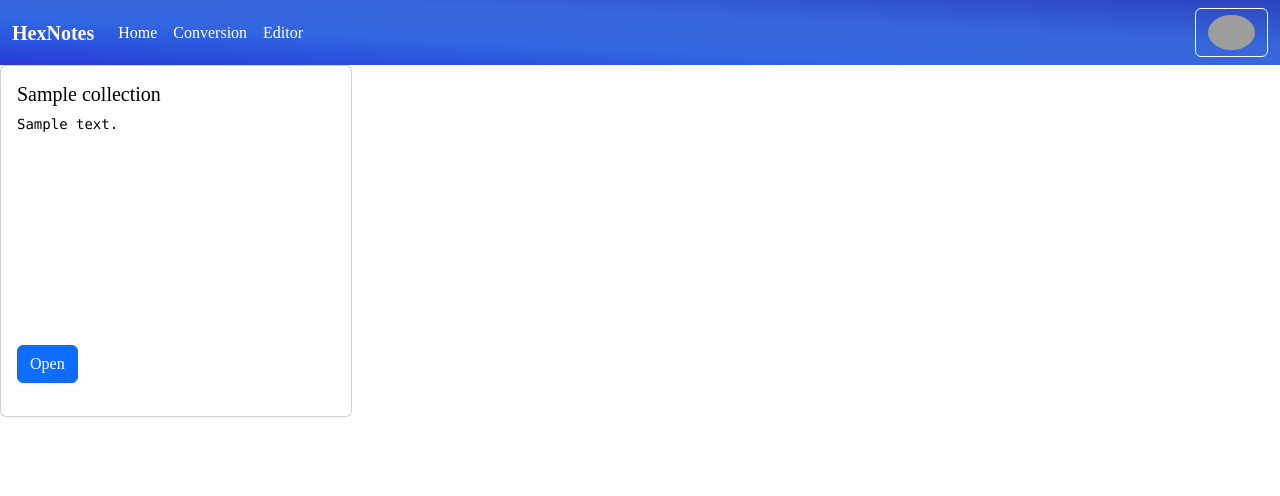
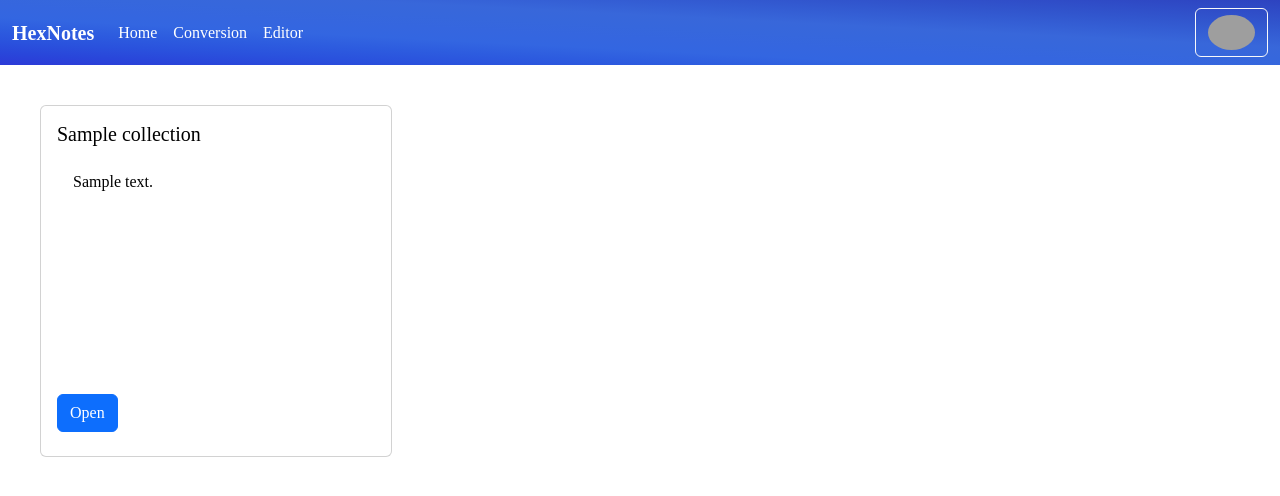
Before and after one commit to Hack-ElitesX/notemaker, a Django app: page /collections in a window 1280 px wide. Shown: the top 496 px of the page. Run offline with Django 4.2, Linux system fonts and the light colour scheme; a user stored in the database is signed in; tables that the repository leaves empty hold one stand-in row (values such as "Sample post"); some web fonts are replaced; grey boxes are pictures that could not be loaded.

Commit message:
collections page edited row and favicon added!

```diff
--- a/templates/base.html
+++ b/templates/base.html
@@ -20,6 +20,7 @@
     <link rel="stylesheet" href="{% static 'style.css' %}">
     <title>Automated Note Maker</title>
     <link rel="stylesheet" href="{% static 'css/style.css' %}" />
+    <link rel="shortcut icon" href="{% static '/images/favicon.png' %}" type="image/x-icon">
     <script src="{% static 'index.js' %}"></script>
     <style>
       a::selection, strong::selection {
--- a/templates/collections.html
+++ b/templates/collections.html
@@ -2,51 +2,19 @@
 
 {% block content %}
 
-<div class="row d-flex ">
+<div class=" d-flex flex-row m-4" style="overflow:scroll;">
 {% for note in notes %}
-  <div class="col">
-    <div class="card" style="width: 22rem; height: 22rem; overflow: ellipsis;display: inline-block;">
+  <div class="col"  >
+    <div class="card m-3" style="width: 22rem; height: 22rem; ">
         <div class="card-body">
           <h5 class="card-title">{{note.title}}</h5>
-          <div class="card-text" style="height: 14rem;width: 20rem; word-wrap: break-word;overflow: hidden;line-height: 1.5;text-align: justify;display: inline-block"><pre>{{note.text}}</pre></div>
-          <a href="" class="btn btn-primary">Open</a>
+          <div class="card-text" style="height: 14rem;width: 20rem; overflow: scroll;line-height: 1.5;text-align: justify;"><p class="m-3">{{note.text}}</p></div>
+          <a href="" class="btn btn-primary mt-3">Open</a>
         </div>
+    </div>
   </div>
-{% endfor %}
+  {% endfor %}
 </div>
 
-{% comment %} <div class="container my-3">
-    <div class="row d-flex justify-content-around">
-        <div class="col-3">
-            <div class="card" style="width: 22rem; height: 22rem; overflow: ellipsis;">
-                <div class="card-body">
-                  <h5 class="card-title">Card title</h5>
-                  <p class="card-text">Some quick example text to build on the card title and make up the bulk of the card's content.</p>
-                  <a href="#" class="btn btn-primary">Open</a>
-                </div>
-              </div>
-        </div>
-
-        <div class="col-3">
-            <div class="card" style="width: 22rem; height: 22rem;overflow: hidden;text-overflow: ellipsis;display: inline-block; ">
-                <div class="card-body">
-                  <h5 class="card-title">Card title</h5>
-                  <p class="card-text p-2" style="height: 14rem;width: 20rem; word-wrap: break-word;overflow: hidden;line-height: 1.5;text-align: justify;" >Some quick example text to build on the card title and make up the bulk of the card's content. Lorem ipsum dolor sit amet consectetur adipisicing elit. Recusandae earum illum fugit reprehenderit voluptas sit blanditiis dignissimos excepturi laboriosam sint? Iure id, tenetur omnis accusantium suscipit minima eum ea nisi fugit. Molestiae mollitia modi voluptatem perspiciatis, ducimus, officiis quo rem at corporis autem ullam, optio obcaecati voluptate ratione. Praesentium, molestiae iure provident impedit eveniet ut. Quibusdam beatae molestias quisquam totam necessitatibus nemo, consequuntur accusamus doloribus adipisci nihil asperiores id dolore atque harum magnam reprehenderit aspernatur minus, assumenda dicta. Explicabo nihil quos, voluptatibus commodi, debitis aspernatur optio tenetur assumenda laborum mollitia magni saepe asperiores, qui labore dolore consectetur cum id ipsa.</p>
-                  <a href="#" class="btn btn-primary">Open</a>
-                </div>
-              </div>
-        </div>
-
-        <div class="col-3">
-            <div class="card" style="width: 22rem; height: 22rem; text-overflow: ellipsis;">
-                <div class="card-body">
-                  <h5 class="card-title">Card title</h5>
-                  <p class="card-text">Some quick example text to build on the card title and make up the bulk of the card's content.</p>
-                  <a href="#" class="btn btn-primary">Open</a>
-                </div>
-              </div>
-        </div>
-    </div>
-</div> {% endcomment %}
 
 {% endblock content %}
--- a/templates/home.html
+++ b/templates/home.html
@@ -140,7 +140,7 @@
           </style>
 
           <div class="container">
-            <div class="carousel-caption text-end">
+            <div class="carousel-caption ">
               <h1>Audio to PDF.</h1>
               <p>
                 Basic Idea is to Convert voice based audio into word/ pdf format
```
Also changed, not shown: templates/conversion.html (+5 -4 lines).
